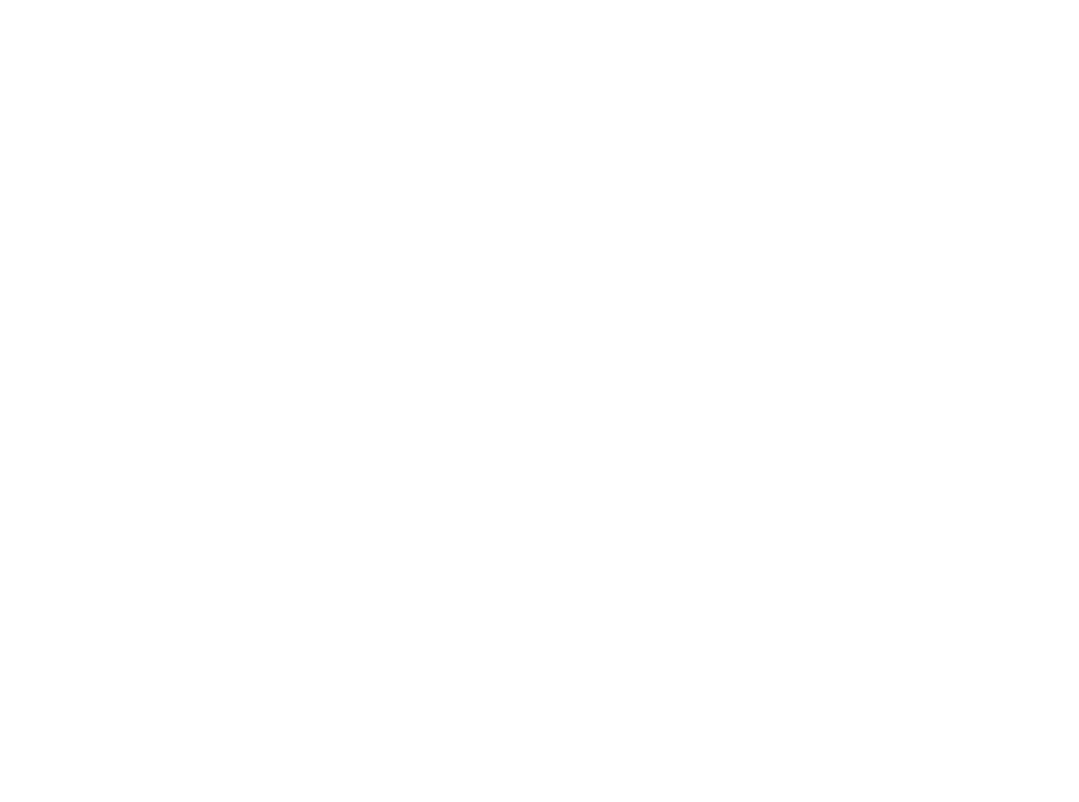
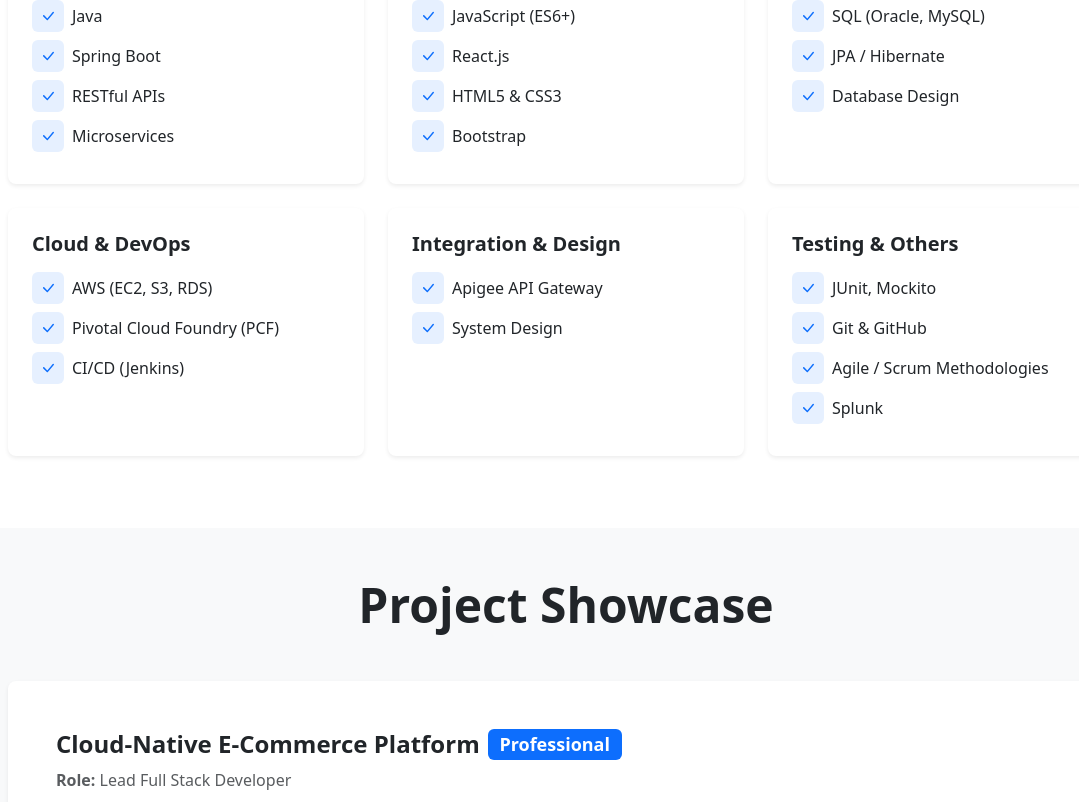
Before and after one commit to Lazy-Coder-0-1/my-portfolio, a React (Vite) app: page / in a window 1280 px wide. Shown: the part 1018-1820 px from the top of the page, without its empty margins (74-1153 px from the left). Before the commit the page ends 800 px from the top, so only its background shows below. Built offline with nearby package versions, Linux system fonts and the light colour scheme.

Commit message:
Portfolio components comitted

```diff
--- a/src/App.jsx
+++ b/src/App.jsx
@@ -1,12 +1,41 @@
-
+import Details from './components/Details'
+import Skills from './components/Skills'
+import Projects from './components/Projects'
+import Experience from './components/Experience'
+import Certifications from './components/Certifications'
+import Contact from './components/Contact'
 import Header from './components/Header'
 import Footer from './components/Footer'
+import Resume from "./components/Resume";
 
 
 export default function App() {
   return (
     <>
+      <style>{`
+        html { scroll-behavior: smooth; }
+        body { font-family: 'Inter', sans-serif; overflow-x: hidden; }
+        .transition-transform-hover:hover { transform: translateY(-5px); box-shadow: 0 8px 25px rgba(0,0,0,0.1) !important; }
+        .transition-shadow { transition: box-shadow 0.3s ease-in-out; }
+      `}</style>
+
+      {/* In a real project, these links would go in public/index.html */}
+      <link href="https://cdn.jsdelivr.net/npm/bootstrap@5.3.2/dist/css/bootstrap.min.css" rel="stylesheet" />
+      <link rel="preconnect" href="https://fonts.googleapis.com" />
+      <link rel="preconnect" href="https://fonts.gstatic.com" crossOrigin="true" />
+      <link href="https://fonts.googleapis.com/css2?family=Inter:wght@400;500;700;800&display=swap" rel="stylesheet" />
+      <script src="https://cdn.jsdelivr.net/npm/bootstrap@5.3.2/dist/js/bootstrap.bundle.min.js" async></script>
+
       <Header />
+      <main>
+        <Details />
+        <Skills />
+        <Projects />
+        <Experience />
+        <Certifications />
+        <Resume />
+        <Contact />
+      </main>
       <Footer />
     </>
   );
--- /dev/null
+++ b/src/components/Experience.jsx
@@ -0,0 +1,46 @@
+import { Section } from "./Util";
+
+const Experience = () => {
+    const experiencesData = [
+        {
+            company: 'JP Morgan Chase & Co.',
+            role: 'Security Engineer - II / Full Stack Developer',
+            duration: 'June 2025 - Present',
+            achievements: [
+                'Led the development of a major new product feature from conception to deployment, resulting in a 15% increase in user engagement.',
+                'Mentored junior developers, improving team productivity and code quality.',
+                'Pioneered the adoption of a new CI/CD pipeline, reducing deployment times by 40%.'
+            ]
+        },
+        {
+            company: 'Birlasoft Limited.',
+            role: 'Senior Application Developer',
+            duration: 'May 2021 - May 2025',
+            achievements: [
+                'Developed and maintained backend services for a high-traffic web application.',
+                'Contributed to a major database migration project with zero downtime.',
+                'Refactored legacy code, improving application performance and maintainability.'
+            ]
+        }
+    ];
+    return (
+        <Section id="experience" title="Work Experience" bg="bg-white">
+            <div className="position-relative mx-auto" style={{maxWidth: '900px'}}>
+                <div className="position-absolute top-0 bottom-0 start-50 translate-middle-x d-none d-md-block" style={{width: '3px', backgroundColor: '#e9ecef'}}></div>
+                {experiencesData.map((exp, index) => (
+                    <div key={index} className={`row g-0 mb-4 justify-content-center`}>
+                        <div className="col-md-6"><div className={`position-relative ${index % 2 === 0 ? 'me-md-4' : 'ms-md-4'}`}>
+                            <div className="position-absolute top-50 translate-middle-y bg-white border border-primary border-4 rounded-circle d-none d-md-block" style={{width: '20px', height: '20px', [index % 2 === 0 ? 'end' : 'start']: '-10px', zIndex: 1}}></div>
+                            <div className="card border-0 shadow-sm transition-transform-hover"><div className="card-body p-4">
+                                <h5 className="fw-bold">{exp.role}</h5>
+                                <p className="text-muted mb-1">{exp.company} | {exp.duration}</p>
+                                <ul className="mt-3">{exp.achievements.map((ach, i) => <li key={i}>{ach}</li>)}</ul>
+                            </div></div>
+                        </div></div>
+                    </div>
+                ))}
+            </div>
+        </Section>
+    );
+};
+export default Experience;
--- a/src/components/Header.jsx
+++ b/src/components/Header.jsx
@@ -18,6 +18,7 @@
             <li className="nav-item"><a className="nav-link" href="#skills">Skills</a></li>
             <li className="nav-item"><a className="nav-link" href="#projects">Projects</a></li>
             <li className="nav-item"><a className="nav-link" href="#experience">Experience</a></li>
+            <li className="nav-item"><a className="nav-link" href="#certifications">Certifications</a></li>
             <li className="nav-item"><a className="nav-link" href="#resume">Resume</a></li>
             <li className="nav-item"><a className="nav-link" href="#contact">Contact</a></li>
           </ul>
--- /dev/null
+++ b/src/components/Resume.jsx
@@ -0,0 +1,21 @@
+import { Section } from './Util';
+import { DownloadIcon } from './icons';
+const Resume = () => (
+    <Section id="resume" title="My Resume" bg="bg-white">
+        <div className="text-center">
+            <p className="lead mb-4">
+                For a more detailed look at my work experience, skills, and qualifications, please download my resume.
+            </p>
+            <a
+                href="#"
+                target="_blank"
+                rel="noopener noreferrer"
+                className="btn btn-primary btn-lg d-inline-flex align-items-center gap-2 rounded-pill transition-transform-hover"
+            >
+                <DownloadIcon />
+                Download Resume
+            </a>
+        </div>
+    </Section>
+);
+export default Resume;
```
